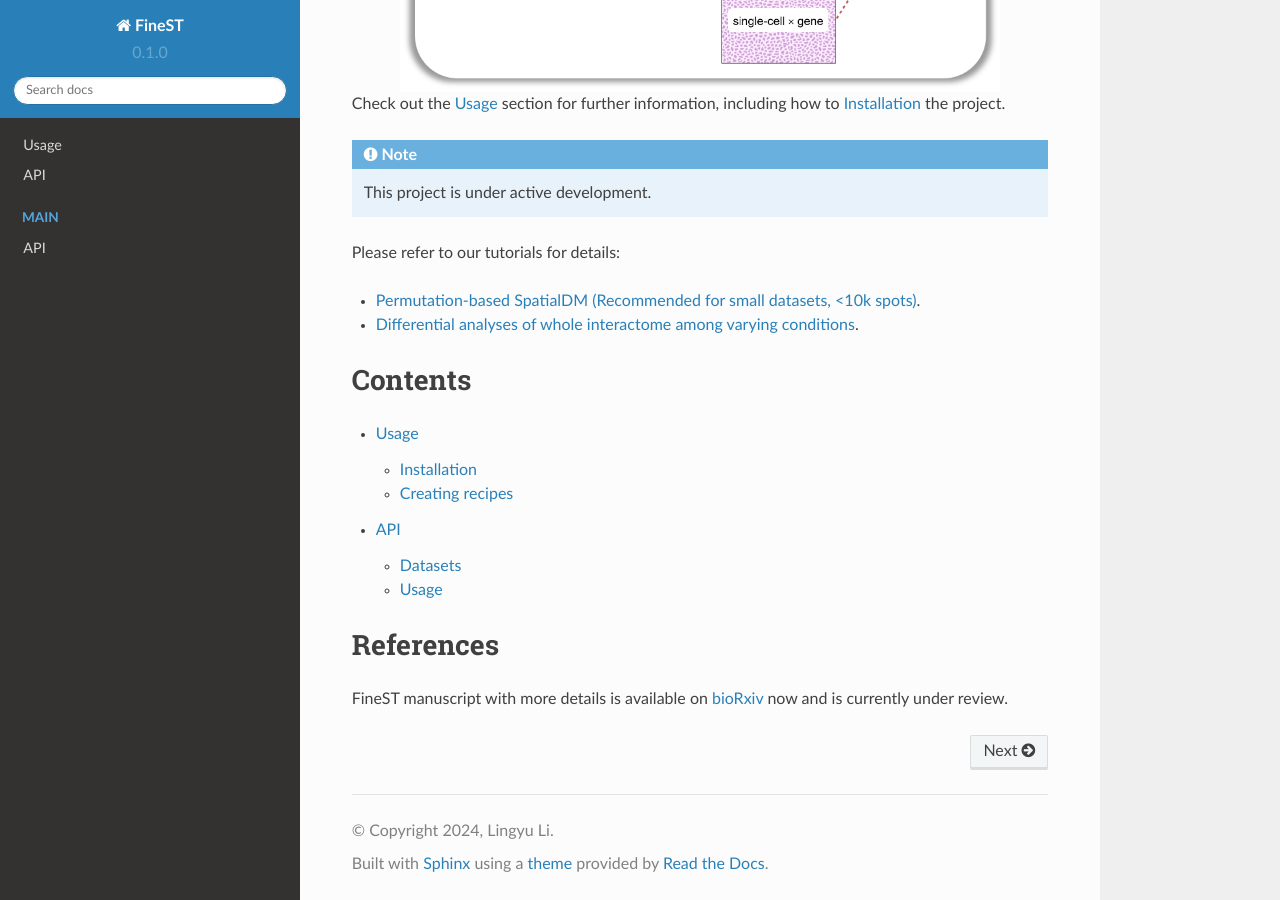
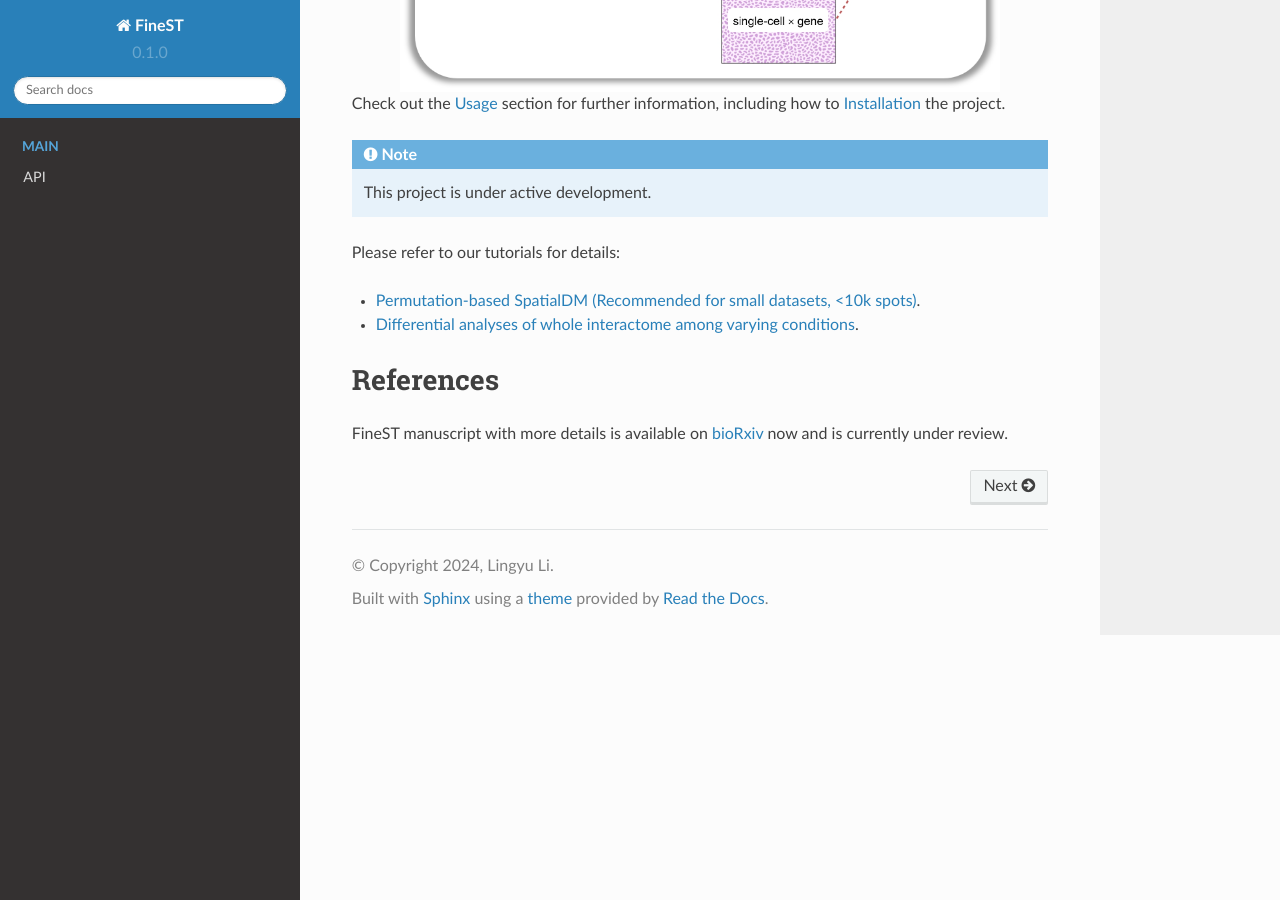
Before and after one commit to LingyuLi-math/FineST, a Sphinx documentation site: the page built from docs/source/index.rst, in a window 1280 px wide and 900 px high, scrolled down 695 px. Built offline with Sphinx 7.4.7 and the Read the Docs theme 2.0.0, drawn with Linux system fonts in a browser that asks for light colours; pages that are not in the unit, such as notebooks, are missing from menus.

Commit message:
Update index.rst

```diff
--- a/docs/source/index.rst
+++ b/docs/source/index.rst
@@ -34,12 +34,6 @@ Please refer to our tutorials for details:
 .. _Differential analyses of whole interactome among varying conditions: differential_test_intestine.ipynb
 
 
-Contents
-==========
-.. toctree::
-   usage
-   api
-
 References
 ==========
 FineST manuscript with more details is available on bioRxiv_ now and is currently under review.
```
